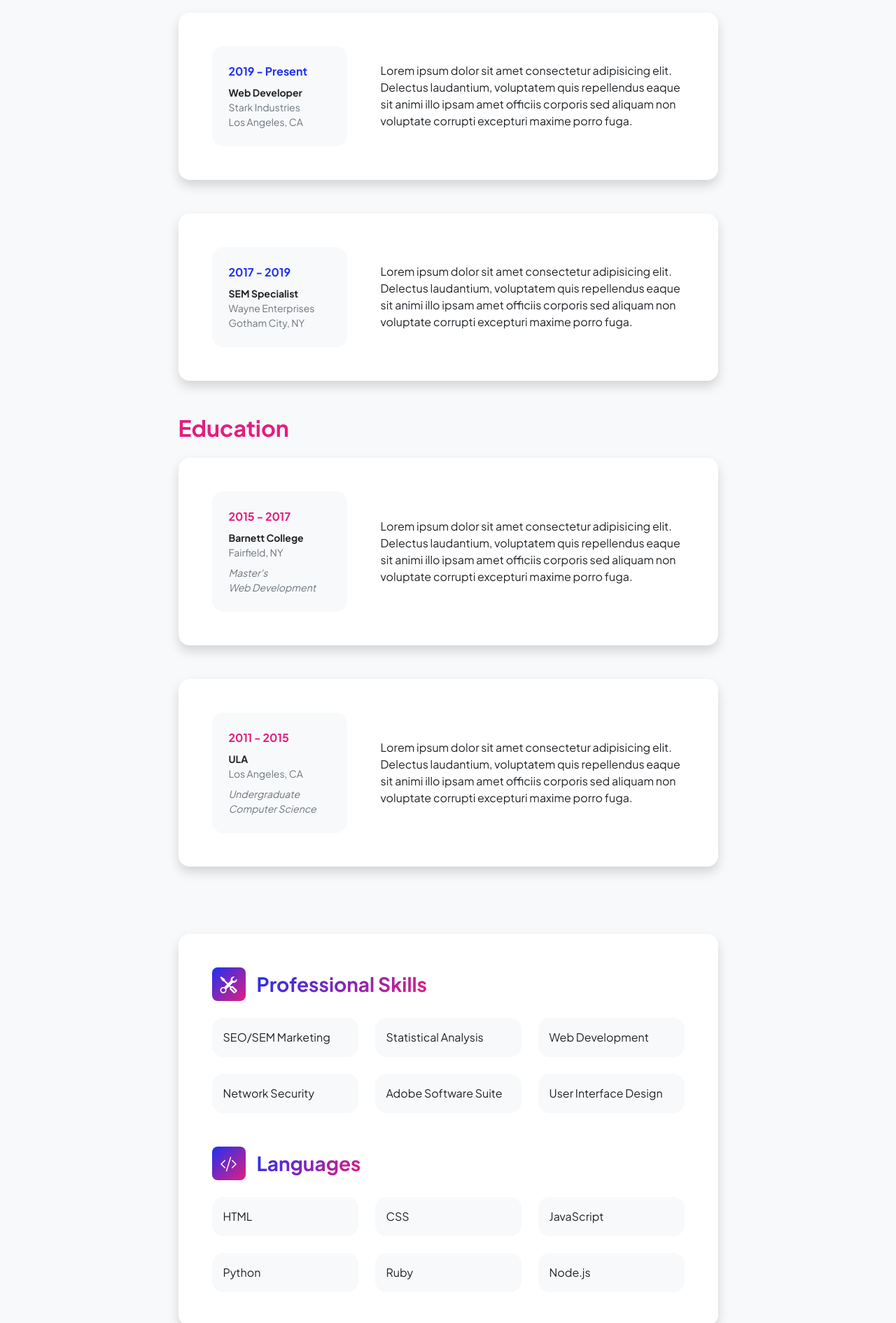
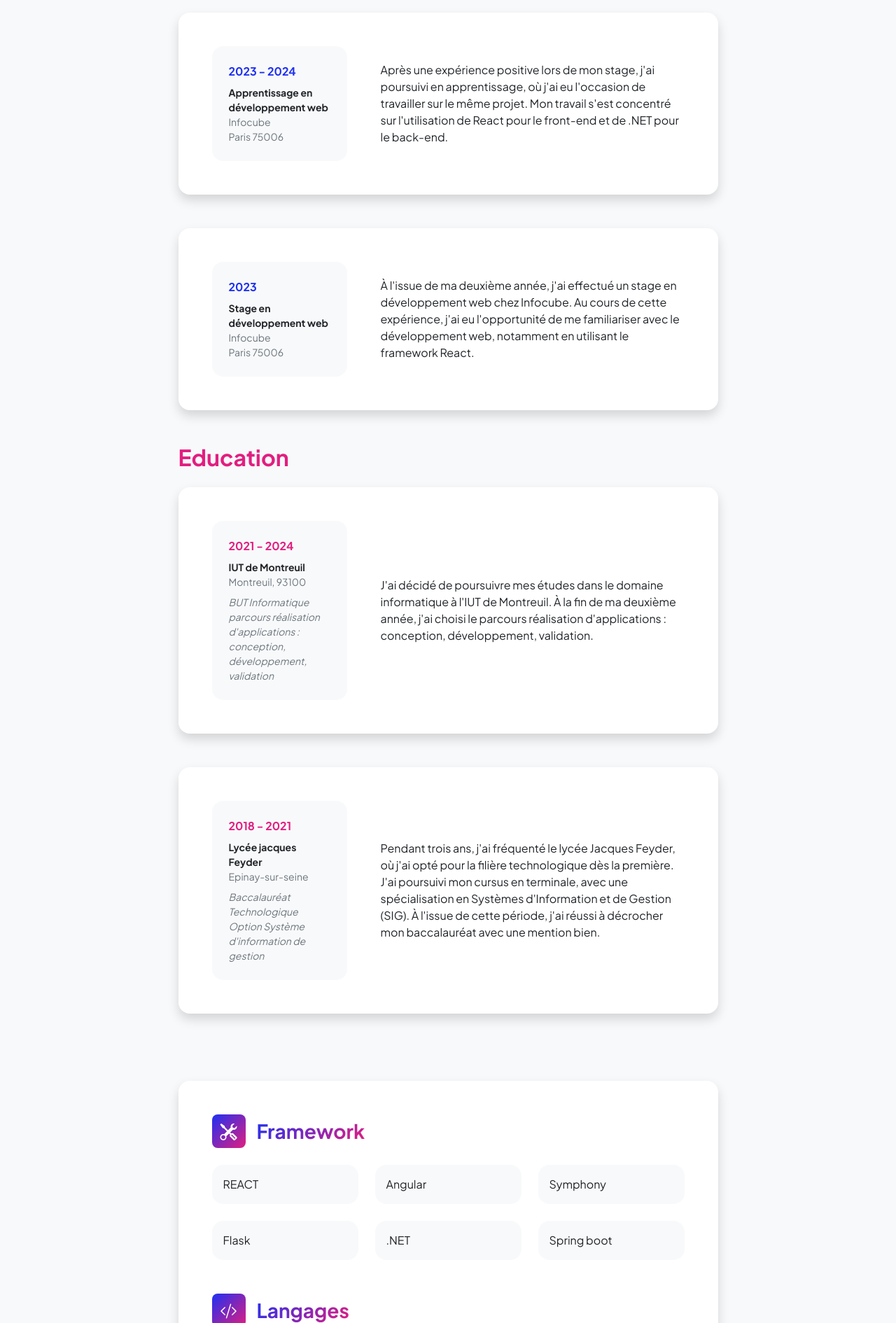
Before and after one commit to bseydi/bseydi.github.io, a plain HTML site: page resume.html in a window 1280 px wide. Shown: the part 290-2180 px from the top of the page at 70% size. Drawn offline with nearby package versions, Linux system fonts and the light colour scheme.

Commit message:
Add resume and project content

```diff
--- a/resume.html
+++ b/resume.html
@@ -26,9 +26,9 @@
                     <button class="navbar-toggler" type="button" data-bs-toggle="collapse" data-bs-target="#navbarSupportedContent" aria-controls="navbarSupportedContent" aria-expanded="false" aria-label="Toggle navigation"><span class="navbar-toggler-icon"></span></button>
                     <div class="collapse navbar-collapse" id="navbarSupportedContent">
                         <ul class="navbar-nav ms-auto mb-2 mb-lg-0 small fw-bolder">
-                            <li class="nav-item"><a class="nav-link" href="index.html">Home</a></li>
-                            <li class="nav-item"><a class="nav-link" href="resume.html">Resume</a></li>
-                            <li class="nav-item"><a class="nav-link" href="projects.html">Projects</a></li>
+                            <li class="nav-item"><a class="nav-link" href="index.html">Accueil</a></li>
+                            <li class="nav-item"><a class="nav-link" href="resume.html">CV</a></li>
+                            <li class="nav-item"><a class="nav-link" href="projects.html">Projets</a></li>
                             <li class="nav-item"><a class="nav-link" href="contact.html">Contact</a></li>
                         </ul>
                     </div>
@@ -37,19 +37,19 @@
             <!-- Page Content-->
             <div class="container px-5 my-5">
                 <div class="text-center mb-5">
-                    <h1 class="display-5 fw-bolder mb-0"><span class="text-gradient d-inline">Resume</span></h1>
+                    <h1 class="display-5 fw-bolder mb-0"><span class="text-gradient d-inline">Curriculum vitae</span></h1>
                 </div>
                 <div class="row gx-5 justify-content-center">
                     <div class="col-lg-11 col-xl-9 col-xxl-8">
                         <!-- Experience Section-->
                         <section>
                             <div class="d-flex align-items-center justify-content-between mb-4">
-                                <h2 class="text-primary fw-bolder mb-0">Experience</h2>
+                                <h2 class="text-primary fw-bolder mb-0">Experiences</h2>
                                 <!-- Download resume button-->
                                 <!-- Note: Set the link href target to a PDF file within your project-->
                                 <a class="btn btn-primary px-4 py-3" href="#!">
                                     <div class="d-inline-block bi bi-download me-2"></div>
-                                    Download Resume
+                                    Télécharger le cv
                                 </a>
                             </div>
                             <!-- Experience Card 1-->
@@ -58,13 +58,13 @@
                                     <div class="row align-items-center gx-5">
                                         <div class="col text-center text-lg-start mb-4 mb-lg-0">
                                             <div class="bg-light p-4 rounded-4">
-                                                <div class="text-primary fw-bolder mb-2">2019 - Present</div>
-                                                <div class="small fw-bolder">Web Developer</div>
-                                                <div class="small text-muted">Stark Industries</div>
-                                                <div class="small text-muted">Los Angeles, CA</div>
+                                                <div class="text-primary fw-bolder mb-2">2023 - 2024</div>
+                                                <div class="small fw-bolder">Apprentissage en développement web</div>
+                                                <div class="small text-muted">Infocube</div>
+                                                <div class="small text-muted">Paris 75006</div>
                                             </div>
                                         </div>
-                                        <div class="col-lg-8"><div>Lorem ipsum dolor sit amet consectetur adipisicing elit. Delectus laudantium, voluptatem quis repellendus eaque sit animi illo ipsam amet officiis corporis sed aliquam non voluptate corrupti excepturi maxime porro fuga.</div></div>
+                                        <div class="col-lg-8"><div>Après une expérience positive lors de mon stage, j'ai poursuivi en apprentissage, où j'ai eu l'occasion de travailler sur le même projet. Mon travail s'est concentré sur l'utilisation de React pour le front-end et de .NET pour le back-end.</div></div>
                                     </div>
                                 </div>
                             </div>
@@ -74,14 +74,13 @@
                                     <div class="row align-items-center gx-5">
                                         <div class="col text-center text-lg-start mb-4 mb-lg-0">
                                             <div class="bg-light p-4 rounded-4">
-                                                <div class="text-primary fw-bolder mb-2">2017 - 2019</div>
-                                                <div class="small fw-bolder">SEM Specialist</div>
-                                                <div class="small text-muted">Wayne Enterprises</div>
-                                                <div class="small text-muted">Gotham City, NY</div>
+                                                <div class="text-primary fw-bolder mb-2">2023</div>
+                                                <div class="small fw-bolder">Stage en développement web</div>
+                                                <div class="small text-muted">Infocube</div>
+                                                <div class="small text-muted">Paris 75006</div>
                                             </div>
                                         </div>
-                                        <div class="col-lg-8"><div>Lorem ipsum dolor sit amet consectetur adipisicing elit. Delectus laudantium, voluptatem quis repellendus eaque sit animi illo ipsam amet officiis corporis sed aliquam non voluptate corrupti excepturi maxime porro fuga.</div></div>
-                                    </div>
+                                        <div class="col-lg-8">À l'issue de ma deuxième année, j'ai effectué un stage en développement web chez Infocube. Au cours de cette expérience, j'ai eu l'opportunité de me familiariser avec le développement web, notamment en utilisant le framework React.<div>
                                 </div>
                             </div>
                         </section>
@@ -94,18 +93,21 @@
                                     <div class="row align-items-center gx-5">
                                         <div class="col text-center text-lg-start mb-4 mb-lg-0">
                                             <div class="bg-light p-4 rounded-4">
-                                                <div class="text-secondary fw-bolder mb-2">2015 - 2017</div>
+                                                <div class="text-secondary fw-bolder mb-2">2021 - 2024</div>
                                                 <div class="mb-2">
-                                                    <div class="small fw-bolder">Barnett College</div>
-                                                    <div class="small text-muted">Fairfield, NY</div>
+                                                    <div class="small fw-bolder">IUT de Montreuil</div>
+                                                    <div class="small text-muted">Montreuil, 93100</div>
                                                 </div>
                                                 <div class="fst-italic">
-                                                    <div class="small text-muted">Master's</div>
-                                                    <div class="small text-muted">Web Development</div>
+                                                    <div class="small text-muted">BUT Informatique</div>
+                                                    <div class="small text-muted">parcours
+                                                        réalisation d'applications :
+                                                        conception, développement,
+                                                        validation</div>
                                                 </div>
                                             </div>
                                         </div>
-                                        <div class="col-lg-8"><div>Lorem ipsum dolor sit amet consectetur adipisicing elit. Delectus laudantium, voluptatem quis repellendus eaque sit animi illo ipsam amet officiis corporis sed aliquam non voluptate corrupti excepturi maxime porro fuga.</div></div>
+                                        <div class="col-lg-8"><div>J'ai décidé de poursuivre mes études dans le domaine informatique à l'IUT de Montreuil. À la fin de ma deuxième année, j'ai choisi le parcours réalisation d'applications : conception, développement, validation.</div></div>
                                     </div>
                                 </div>
                             </div>
@@ -115,18 +117,18 @@
                                     <div class="row align-items-center gx-5">
                                         <div class="col text-center text-lg-start mb-4 mb-lg-0">
                                             <div class="bg-light p-4 rounded-4">
-                                                <div class="text-secondary fw-bolder mb-2">2011 - 2015</div>
+                                                <div class="text-secondary fw-bolder mb-2">2018 - 2021</div>
                                                 <div class="mb-2">
-                                                    <div class="small fw-bolder">ULA</div>
-                                                    <div class="small text-muted">Los Angeles, CA</div>
+                                                    <div class="small fw-bolder">Lycée jacques Feyder</div>
+                                                    <div class="small text-muted">Epinay-sur-seine</div>
                                                 </div>
                                                 <div class="fst-italic">
-                                                    <div class="small text-muted">Undergraduate</div>
-                                                    <div class="small text-muted">Computer Science</div>
+                                                    <div class="small text-muted">Baccalauréat Technologique</div>
+                                                    <div class="small text-muted">Option Système d'information de gestion</div>
                                                 </div>
                                             </div>
                                         </div>
-                                        <div class="col-lg-8"><div>Lorem ipsum dolor sit amet consectetur adipisicing elit. Delectus laudantium, voluptatem quis repellendus eaque sit animi illo ipsam amet officiis corporis sed aliquam non voluptate corrupti excepturi maxime porro fuga.</div></div>
+                                        <div class="col-lg-8"><div>Pendant trois ans, j'ai fréquenté le lycée Jacques Feyder, où j'ai opté pour la filière technologique dès la première. J'ai poursuivi mon cursus en terminale, avec une spécialisation en Systèmes d'Information et de Gestion (SIG). À l'issue de cette période, j'ai réussi à décrocher mon baccalauréat avec une mention bien.</div></div>
                                     </div>
                                 </div>
                             </div>
@@ -142,24 +144,24 @@
                                     <div class="mb-5">
                                         <div class="d-flex align-items-center mb-4">
                                             <div class="feature bg-primary bg-gradient-primary-to-secondary text-white rounded-3 me-3"><i class="bi bi-tools"></i></div>
-                                            <h3 class="fw-bolder mb-0"><span class="text-gradient d-inline">Professional Skills</span></h3>
+                                            <h3 class="fw-bolder mb-0"><span class="text-gradient d-inline">Framework</span></h3>
                                         </div>
                                         <div class="row row-cols-1 row-cols-md-3 mb-4">
-                                            <div class="col mb-4 mb-md-0"><div class="d-flex align-items-center bg-light rounded-4 p-3 h-100">SEO/SEM Marketing</div></div>
-                                            <div class="col mb-4 mb-md-0"><div class="d-flex align-items-center bg-light rounded-4 p-3 h-100">Statistical Analysis</div></div>
-                                            <div class="col"><div class="d-flex align-items-center bg-light rounded-4 p-3 h-100">Web Development</div></div>
+                                            <div class="col mb-4 mb-md-0"><div class="d-flex align-items-center bg-light rounded-4 p-3 h-100">REACT</div></div>
+                                            <div class="col mb-4 mb-md-0"><div class="d-flex align-items-center bg-light rounded-4 p-3 h-100">Angular</div></div>
+                                            <div class="col"><div class="d-flex align-items-center bg-light rounded-4 p-3 h-100">Symphony</div></div>
                                         </div>
                                         <div class="row row-cols-1 row-cols-md-3">
-                                            <div class="col mb-4 mb-md-0"><div class="d-flex align-items-center bg-light rounded-4 p-3 h-100">Network Security</div></div>
-                                            <div class="col mb-4 mb-md-0"><div class="d-flex align-items-center bg-light rounded-4 p-3 h-100">Adobe Software Suite</div></div>
-                                            <div class="col"><div class="d-flex align-items-center bg-light rounded-4 p-3 h-100">User Interface Design</div></div>
+                                            <div class="col mb-4 mb-md-0"><div class="d-flex align-items-center bg-light rounded-4 p-3 h-100">Flask</div></div>
+                                            <div class="col mb-4 mb-md-0"><div class="d-flex align-items-center bg-light rounded-4 p-3 h-100">.NET</div></div>
+                                            <div class="col"><div class="d-flex align-items-center bg-light rounded-4 p-3 h-100">Spring boot</div></div>
                                         </div>
                                     </div>
                                     <!-- Languages list-->
                                     <div class="mb-0">
                                         <div class="d-flex align-items-center mb-4">
                                             <div class="feature bg-primary bg-gradient-primary-to-secondary text-white rounded-3 me-3"><i class="bi bi-code-slash"></i></div>
-                                            <h3 class="fw-bolder mb-0"><span class="text-gradient d-inline">Languages</span></h3>
+                                            <h3 class="fw-bolder mb-0"><span class="text-gradient d-inline">Langages</span></h3>
                                         </div>
                                         <div class="row row-cols-1 row-cols-md-3 mb-4">
                                             <div class="col mb-4 mb-md-0"><div class="d-flex align-items-center bg-light rounded-4 p-3 h-100">HTML</div></div>
@@ -167,9 +169,25 @@
                                             <div class="col"><div class="d-flex align-items-center bg-light rounded-4 p-3 h-100">JavaScript</div></div>
                                         </div>
                                         <div class="row row-cols-1 row-cols-md-3">
+                                            <div class="col mb-4 mb-md-0"><div class="d-flex align-items-center bg-light rounded-4 p-3 h-100">Java</div></div>
                                             <div class="col mb-4 mb-md-0"><div class="d-flex align-items-center bg-light rounded-4 p-3 h-100">Python</div></div>
-                                            <div class="col mb-4 mb-md-0"><div class="d-flex align-items-center bg-light rounded-4 p-3 h-100">Ruby</div></div>
-                                            <div class="col"><div class="d-flex align-items-center bg-light rounded-4 p-3 h-100">Node.js</div></div>
+                                            <div class="col"><div class="d-flex align-items-center bg-light rounded-4 p-3 h-100">PHP</div></div>
+                                        </div>
+                                    </div>
+
+
+                                    <div class="mb-0">
+                                        <div class="d-flex align-items-center mb-4">
+                                            <div class="feature bg-primary bg-gradient-primary-to-secondary text-white rounded-3 me-3"><i class="bi bi-code-slash"></i></div>
+                                            <h3 class="fw-bolder mb-0"><span class="text-gradient d-inline">Base de données</span></h3>
+                                        </div>
+                                        <div class="row row-cols-1 row-cols-md-3 mb-4">
+                                            <div class="col mb-4 mb-md-0"><div class="d-flex align-items-center bg-light rounded-4 p-3 h-100">MySql</div></div>
+                                            <div class="col mb-4 mb-md-0"><div class="d-flex align-items-center bg-light rounded-4 p-3 h-100">PostgreSql</div></div>
+                                            <div class="col"><div class="d-flex align-items-center bg-light rounded-4 p-3 h-100">MongoDB</div></div>
+                                        </div>
+                                        <div class="row row-cols-1 row-cols-md-3">
+                                            <div class="col mb-4 mb-md-0"><div class="d-flex align-items-center bg-light rounded-4 p-3 h-100">Neo4J</div></div>
                                         </div>
                                     </div>
                                 </div>
```
Also changed, not shown: contact.html (+4 -4 lines), index.html (+8 -8 lines), projects.html (+45 -9 lines).
